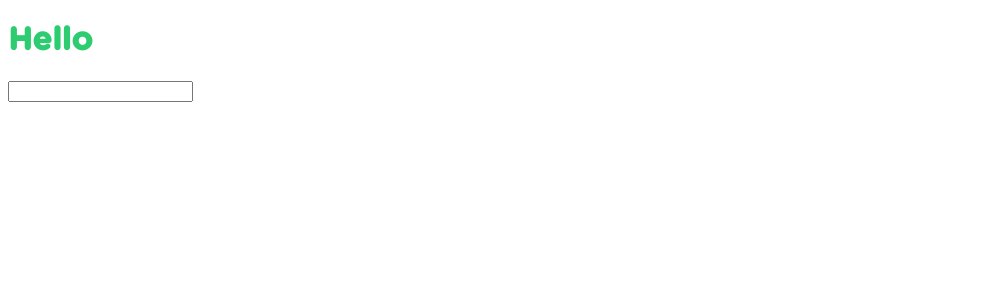
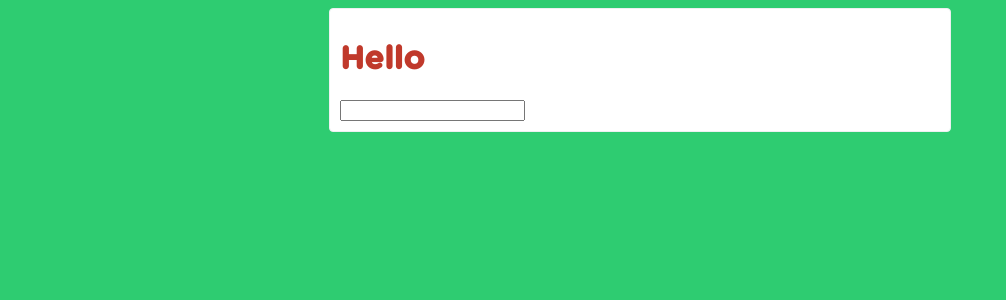
Before and after one commit to t0mclaudio/react_find_tours, a React (Create React App) app: page / in a window 1280 px wide. Shown: the top 300 px of the page, without its empty margins (0-1006 px from the left). Built offline with nearby package versions, Linux system fonts and the light colour scheme.

Commit message:
Update styles

```diff
--- a/src/css/app.css
+++ b/src/css/app.css
@@ -10,11 +10,22 @@
 
   body {
       font-family: 'Gotham Rounded Book';
+      background-color:#2ecc71;
   }
 
   h1 {
       font-family: 'Gotham Rounded Bold';
-      color: #2ecc71;
+      color: #c0392b;
+  }
+
+  #root {
+    display: flex;
+    width:600px;
+    margin: 0 auto;
+    border: 1px solid #ecf0f1;
+    border-radius: 4px;
+    padding: 10px;
+    background-color:  white;
   }
 
   .flex {
```
